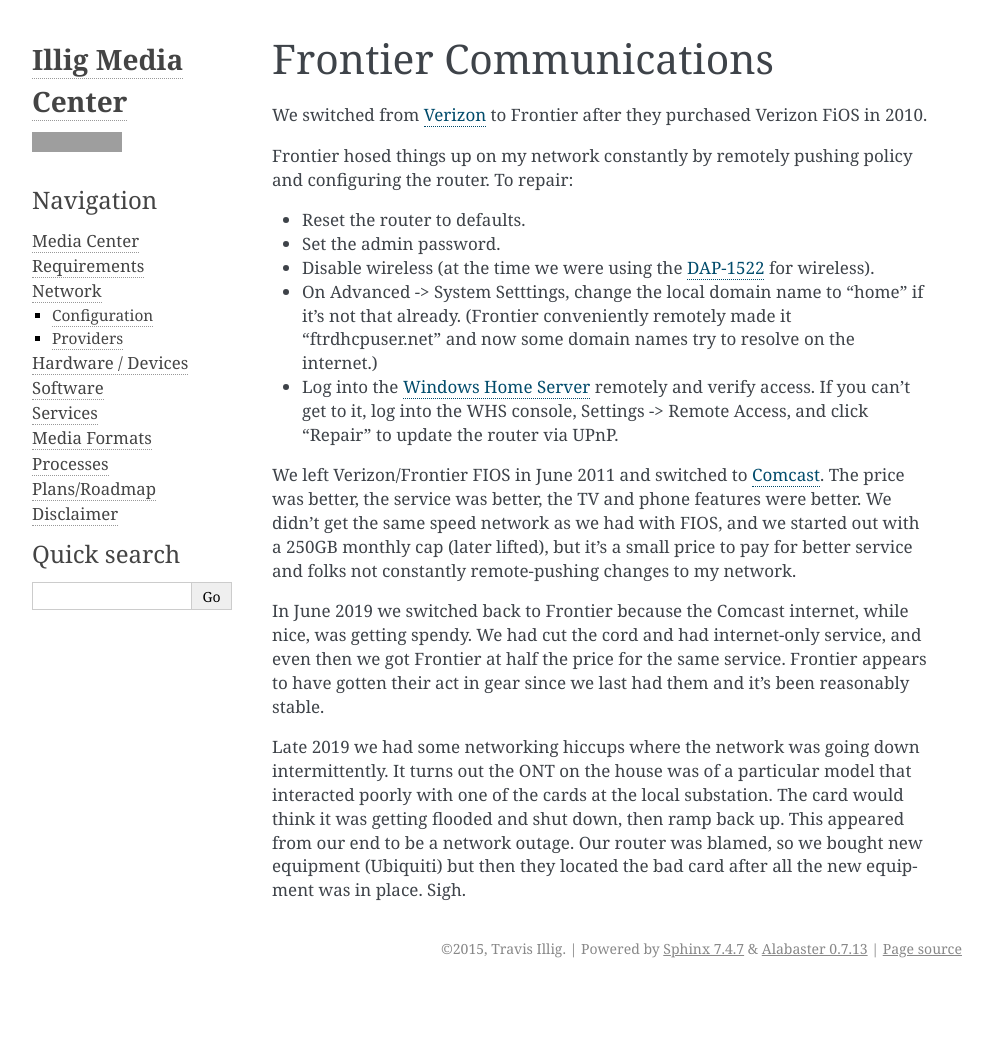
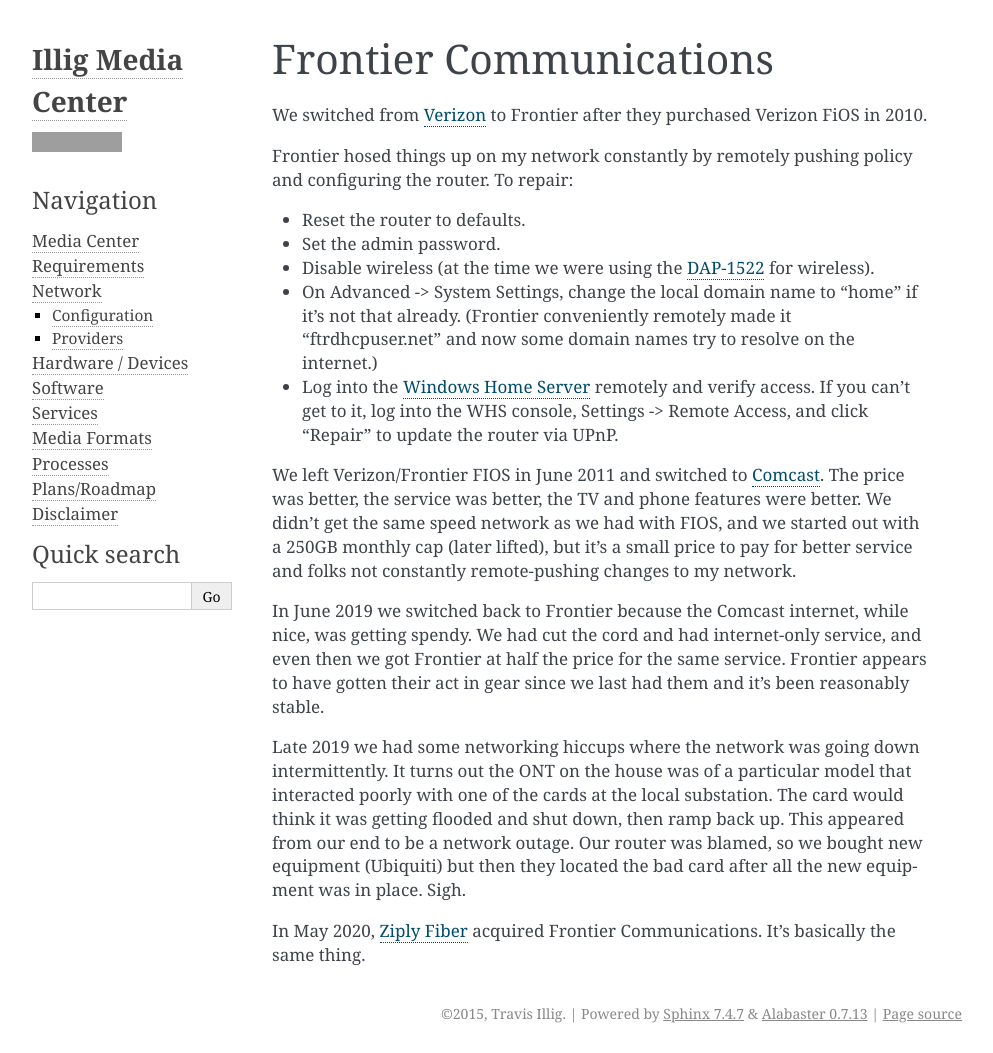
Before and after one commit to tillig/mediacenter, a Sphinx documentation site: the page built from docs/network/providers/frontier.rst, in a window 1280 px wide. Shown: the whole page, without its empty margins (148-1141 px from the left). Built offline with Sphinx 7.4.7, drawn with Linux system fonts in a browser that asks for light colours; before the commit the page ends 988 px from its top, so only the background shows below that; grey boxes are pictures that could not be loaded.

Commit message:
Frontier -> Ziply

```diff
--- a/docs/hardware/network/arrissb6183.rst
+++ b/docs/hardware/network/arrissb6183.rst
@@ -6,4 +6,4 @@
 
 Setup was pretty easy but did require I activate the modem `using the Comcast instructions <http://customer.xfinity.com/help-and-support/internet/activate-purchased-modem/>`_ and reboot all of my network devices. Making sure things got rebooted in the right order was the hardest part of the process. I had to ensure that the modem picked up the router as the MAC address of the connected device and *then* connect my computer to the router to activate the modem. I got it wrong the first time and had my computer connected directly to the modem so when I connected the router things stopped working. Didn't take long to fix it up, but was a little tedious.
 
-In June 2019 we switched from :doc:`Comcast <../../network/providers/comcast>` back to :doc:`Frontier <../../network/providers/frontier>` which doesn't use a cable modem. I'm not marking this as deprecated yet, since we'll still use it if we go back to Comcast. It's just not in active rotation.
+In June 2019 we switched from :doc:`Comcast <../../network/providers/comcast>` back to :doc:`Frontier <../../network/providers/frontier>` (now :doc:`Ziply <../../network/providers/ziply>`) which doesn't use a cable modem. I'm not marking this as deprecated yet, since we'll still use it if we go back to Comcast. It's just not in active rotation.
--- a/docs/network/providers/frontier.rst
+++ b/docs/network/providers/frontier.rst
@@ -9,7 +9,7 @@
 - Reset the router to defaults.
 - Set the admin password.
 - Disable wireless (at the time we were using the :doc:`DAP-1522 <../../hardware/deprecated/dap1522>` for wireless).
-- On Advanced -> System Setttings, change the local domain name to "home" if it's not that already. (Frontier conveniently remotely made it "ftrdhcpuser.net" and now some domain names try to resolve on the internet.)
+- On Advanced -> System Settings, change the local domain name to "home" if it's not that already. (Frontier conveniently remotely made it "ftrdhcpuser.net" and now some domain names try to resolve on the internet.)
 - Log into the :doc:`Windows Home Server <../../software/deprecated/whs>` remotely and verify access. If you can't get to it, log into the WHS console, Settings -> Remote Access, and click "Repair" to update the router via UPnP.
 
 We left Verizon/Frontier FIOS in June 2011 and switched to :doc:`Comcast <comcast>`. The price was better, the service was better, the TV and phone features were better. We didn't get the same speed network as we had with FIOS, and we started out with a 250GB monthly cap (later lifted), but it's a small price to pay for better service and folks not constantly remote-pushing changes to my network.
@@ -17,3 +17,5 @@
 In June 2019 we switched back to Frontier because the Comcast internet, while nice, was getting spendy. We had cut the cord and had internet-only service, and even then we got Frontier at half the price for the same service. Frontier appears to have gotten their act in gear since we last had them and it's been reasonably stable.
 
 Late 2019 we had some networking hiccups where the network was going down intermittently. It turns out the ONT on the house was of a particular model that interacted poorly with one of the cards at the local substation. The card would think it was getting flooded and shut down, then ramp back up. This appeared from our end to be a network outage. Our router was blamed, so we bought new equipment (Ubiquiti) but then they located the bad card after all the new equipment was in place. Sigh.
+
+In May 2020, :doc:`Ziply Fiber <ziply>` acquired Frontier Communications. It's basically the same thing.
--- a/docs/network/providers/index.rst
+++ b/docs/network/providers/index.rst
@@ -6,5 +6,6 @@
     :maxdepth: 2
 
     comcast.rst
+    ziply.rst
     frontier.rst
     verizon.rst
--- /dev/null
+++ b/docs/network/providers/ziply.rst
@@ -0,0 +1,5 @@
+===========
+Ziply Fiber
+===========
+
+In May 2020, Ziply Fiber acquired :doc:`Frontier Communications <frontier>`. It's basically the same thing.
```
